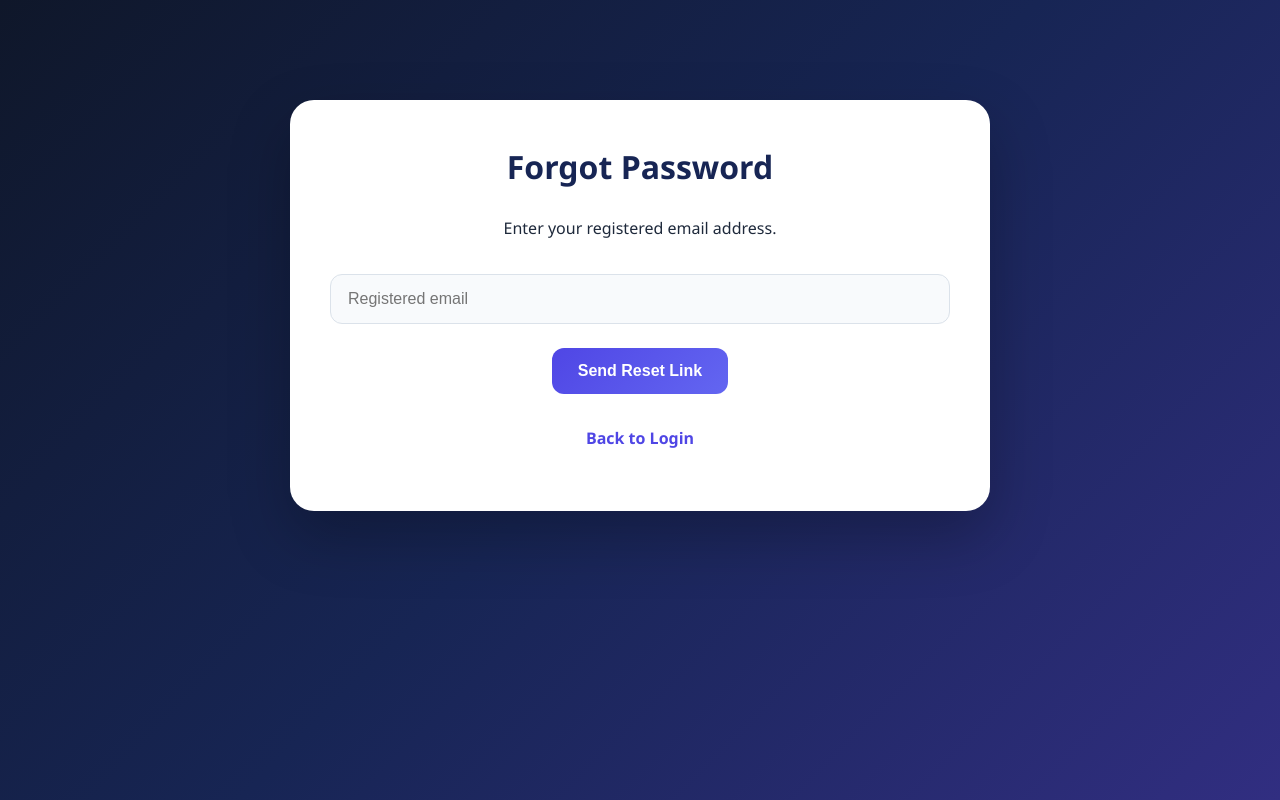
After one commit to Malfuse7281/OnlineQuizApplication, a Flask app: page /forgot_password in a window 1280 px wide. The commit adds this page. Run offline with Flask 3, Linux system fonts and the light colour scheme.

Commit message:
Add password recovery and complete quiz application

```diff
--- a/app.py
+++ b/app.py
@@ -1,8 +1,12 @@
 
 from flask import Flask, render_template, request, redirect, url_for, session, flash
 from werkzeug.security import generate_password_hash, check_password_hash
+from itsdangerous import URLSafeTimedSerializer, SignatureExpired, BadSignature
 from database import db
 import models
+import os
+import smtplib
+from email.message import EmailMessage
 
 app = Flask(__name__)
 app.config["SECRET_KEY"] = "quiz_app_secret_key_change_later"
@@ -11,14 +15,50 @@ app.config["SQLALCHEMY_TRACK_MODIFICATIONS"] = False
 
 db.init_app(app)
 
+serializer = URLSafeTimedSerializer(app.config["SECRET_KEY"])
+
 with app.app_context():
     db.create_all()
+
+
+# -------------------- ACCESS CHECKS --------------------
 
 def admin_required():
     return "user_id" in session and session.get("role") == "admin"
 
+
 def student_required():
     return "user_id" in session and session.get("role") == "student"
+
+
+# -------------------- PASSWORD RESET EMAIL --------------------
+
+def send_reset_email(email, reset_link):
+    mail_user = os.getenv("MAIL_USERNAME")
+    mail_password = os.getenv("MAIL_PASSWORD")
+
+    if not mail_user or not mail_password:
+        print("\nPASSWORD RESET LINK:")
+        print(reset_link)
+        print()
+        return
+
+    msg = EmailMessage()
+    msg["Subject"] = "Online Quiz - Password Reset"
+    msg["From"] = mail_user
+    msg["To"] = email
+    msg.set_content(
+        f"Click the link below to reset your password:\n\n"
+        f"{reset_link}\n\n"
+        "This link expires in 30 minutes."
+    )
+
+    with smtplib.SMTP_SSL("smtp.gmail.com", 465) as server:
+        server.login(mail_user, mail_password)
+        server.send_message(msg)
+
+
+# -------------------- HOME --------------------
 
 @app.route("/")
 def home():
@@ -26,7 +66,11 @@ def home():
         if session.get("role") == "admin":
             return redirect(url_for("admin_dashboard"))
         return redirect(url_for("student_dashboard"))
+
     return render_template("index.html")
+
+
+# -------------------- REGISTRATION --------------------
 
 @app.route("/register", methods=["GET", "POST"])
 def register():
@@ -45,6 +89,7 @@ def register():
             password=generate_password_hash(password),
             role="student"
         )
+
         db.session.add(user)
         db.session.commit()
 
@@ -52,6 +97,9 @@ def register():
         return redirect(url_for("login"))
 
     return render_template("register.html")
+
+
+# -------------------- LOGIN --------------------
 
 @app.route("/login", methods=["GET", "POST"])
 def login():
@@ -72,20 +120,99 @@ def login():
 
     return render_template("login.html")
 
+
+# -------------------- LOGOUT --------------------
+
 @app.route("/logout")
 def logout():
     session.clear()
     return redirect(url_for("login"))
+
+
+# -------------------- FORGOT PASSWORD --------------------
+
+@app.route("/forgot_password", methods=["GET", "POST"])
+def forgot_password():
+    if request.method == "POST":
+        email = request.form["email"].strip().lower()
+        user = models.User.query.filter_by(email=email).first()
+
+        if user:
+            token = serializer.dumps(email, salt="password-reset")
+
+            reset_link = url_for(
+                "reset_password",
+                token=token,
+                _external=True
+            )
+
+            send_reset_email(email, reset_link)
+
+        flash("If the account exists, a reset link has been generated.")
+        return redirect(url_for("forgot_password"))
+
+    return render_template("forgot_password.html")
+
+
+@app.route("/reset_password/<token>", methods=["GET", "POST"])
+def reset_password(token):
+    try:
+        email = serializer.loads(
+            token,
+            salt="password-reset",
+            max_age=1800
+        )
+    except (SignatureExpired, BadSignature):
+        return render_template("reset_password.html", invalid=True)
+
+    user = models.User.query.filter_by(email=email).first()
+
+    if not user:
+        return render_template("reset_password.html", invalid=True)
+
+    if request.method == "POST":
+        password = request.form["password"]
+        confirm_password = request.form["confirm_password"]
+
+        if password != confirm_password:
+            flash("Passwords do not match.")
+            return render_template("reset_password.html", invalid=False)
+
+        if len(password) < 6:
+            flash("Password must contain at least 6 characters.")
+            return render_template("reset_password.html", invalid=False)
+
+        user.password = generate_password_hash(password)
+        db.session.commit()
+
+        flash("Password reset successfully. Please login.")
+        return redirect(url_for("login"))
+
+    return render_template("reset_password.html", invalid=False)
+
+
+# -------------------- ADMIN DASHBOARD --------------------
 
 @app.route("/admin_dashboard")
 def admin_dashboard():
     if not admin_required():
         return redirect(url_for("login"))
 
-    subjects = models.Subject.query.order_by(models.Subject.id.desc()).all()
-    quizzes = models.Quiz.query.order_by(models.Quiz.id.desc()).all()
-    questions = models.Question.query.order_by(models.Question.id.desc()).all()
-    attempts = models.Attempt.query.order_by(models.Attempt.attempted_at.desc()).all()
+    subjects = models.Subject.query.order_by(
+        models.Subject.id.desc()
+    ).all()
+
+    quizzes = models.Quiz.query.order_by(
+        models.Quiz.id.desc()
+    ).all()
+
+    questions = models.Question.query.order_by(
+        models.Question.id.desc()
+    ).all()
+
+    attempts = models.Attempt.query.order_by(
+        models.Attempt.attempted_at.desc()
+    ).all()
 
     return render_template(
         "admin_dashboard.html",
@@ -94,6 +221,9 @@ def admin_dashboard():
         questions=questions,
         attempts=attempts
     )
+
+
+# -------------------- SUBJECT MANAGEMENT --------------------
 
 @app.route("/add_subject", methods=["POST"])
 def add_subject():
@@ -105,13 +235,19 @@ def add_subject():
 
     if models.Subject.query.filter_by(name=name).first():
         flash("Subject already exists.")
+
     elif name:
-        subject = models.Subject(name=name, description=description)
+        subject = models.Subject(
+            name=name,
+            description=description
+        )
+
         db.session.add(subject)
         db.session.commit()
         flash("Subject added successfully.")
 
     return redirect(url_for("admin_dashboard"))
+
 
 @app.route("/delete_subject/<int:id>")
 def delete_subject(id):
@@ -123,12 +259,17 @@ def delete_subject(id):
     for quiz in subject.quizzes:
         for question in quiz.questions:
             db.session.delete(question)
+
         db.session.delete(quiz)
 
     db.session.delete(subject)
     db.session.commit()
+
     flash("Subject and its quizzes deleted.")
     return redirect(url_for("admin_dashboard"))
+
+
+# -------------------- QUIZ MANAGEMENT --------------------
 
 @app.route("/add_quiz", methods=["POST"])
 def add_quiz():
@@ -143,13 +284,15 @@ def add_quiz():
         quiz = models.Quiz(
             title=title,
             subject_id=subject_id,
-            duration=duration
+            duration=int(duration)
         )
+
         db.session.add(quiz)
         db.session.commit()
         flash("Quiz created successfully.")
 
     return redirect(url_for("admin_dashboard"))
+
 
 @app.route("/delete_quiz/<int:id>")
 def delete_quiz(id):
@@ -163,38 +306,34 @@ def delete_quiz(id):
 
     db.session.delete(quiz)
     db.session.commit()
+
     flash("Quiz deleted.")
+    return redirect(url_for("admin_dashboard"))
 
-    return redirect(url_for("admin_dashboard"))
+
+# -------------------- QUESTION MANAGEMENT --------------------
 
 @app.route("/add_question", methods=["POST"])
 def add_question():
     if not admin_required():
         return redirect(url_for("login"))
 
-    quiz_id = request.form["quiz_id"]
-    question_text = request.form["question_text"].strip()
-    option1 = request.form["option1"].strip()
-    option2 = request.form["option2"].strip()
-    option3 = request.form["option3"].strip()
-    option4 = request.form["option4"].strip()
-    correct_option = request.form["correct_option"]
-
     question = models.Question(
-        quiz_id=quiz_id,
-        question_text=question_text,
-        option1=option1,
-        option2=option2,
-        option3=option3,
-        option4=option4,
-        correct_option=correct_option
+        quiz_id=request.form["quiz_id"],
+        question_text=request.form["question_text"].strip(),
+        option1=request.form["option1"].strip(),
+        option2=request.form["option2"].strip(),
+        option3=request.form["option3"].strip(),
+        option4=request.form["option4"].strip(),
+        correct_option=request.form["correct_option"]
     )
 
     db.session.add(question)
     db.session.commit()
+
     flash("Question added.")
+    return redirect(url_for("admin_dashboard"))
 
-    return redirect(url_for("admin_dashboard"))
 
 @app.route("/delete_question/<int:id>")
 def delete_question(id):
@@ -202,11 +341,15 @@ def delete_question(id):
         return redirect(url_for("login"))
 
     question = models.Question.query.get_or_404(id)
+
     db.session.delete(question)
     db.session.commit()
 
     flash("Question deleted.")
     return redirect(url_for("admin_dashboard"))
+
+
+# -------------------- STUDENT DASHBOARD --------------------
 
 @app.route("/student_dashboard")
 def student_dashboard():
@@ -214,15 +357,21 @@ def student_dashboard():
         return redirect(url_for("login"))
 
     subjects = models.Subject.query.all()
+
     attempts = models.Attempt.query.filter_by(
         user_id=session["user_id"]
-    ).order_by(models.Attempt.attempted_at.desc()).all()
+    ).order_by(
+        models.Attempt.attempted_at.desc()
+    ).all()
 
     return render_template(
         "student_dashboard.html",
         subjects=subjects,
         attempts=attempts
     )
+
+
+# -------------------- TAKE QUIZ --------------------
 
 @app.route("/quiz/<int:id>")
 def take_quiz(id):
@@ -236,7 +385,14 @@ def take_quiz(id):
         flash("This quiz has no questions yet.")
         return redirect(url_for("student_dashboard"))
 
-    return render_template("quiz.html", quiz=quiz, questions=questions)
+    return render_template(
+        "quiz.html",
+        quiz=quiz,
+        questions=questions
+    )
+
+
+# -------------------- SUBMIT QUIZ --------------------
 
 @app.route("/submit_quiz/<int:id>", methods=["POST"])
 def submit_quiz(id):
@@ -249,6 +405,7 @@ def submit_quiz(id):
 
     for question in questions:
         selected = request.form.get(str(question.id))
+
         if selected == question.correct_option:
             score += 1
 
@@ -260,6 +417,7 @@ def submit_quiz(id):
         score=score,
         total=total
     )
+
     db.session.add(attempt)
     db.session.commit()
 
@@ -270,5 +428,8 @@ def submit_quiz(id):
         total=total
     )
 
+
+# -------------------- RUN APPLICATION --------------------
+
 if __name__ == "__main__":
     app.run(debug=True)
--- a/static/style.css
+++ b/static/style.css
@@ -1,69 +1,265 @@
+
+/* ---------------- GLOBAL ---------------- */
+
+* {
+    box-sizing: border-box;
+    margin: 0;
+    padding: 0;
+}
 
 body {
-    font-family: Arial, sans-serif;
-    background: #eef2f7;
-    margin: 0;
-    padding: 20px;
+    font-family: "Segoe UI", Arial, sans-serif;
+    min-height: 100vh;
+    background: linear-gradient(135deg, #0f172a, #172554, #312e81);
+    color: #1e293b;
+    padding: 40px 20px;
 }
 
 .container {
-    width: 90%;
-    max-width: 450px;
-    margin: 50px auto;
-    background: white;
-    padding: 30px;
-    border-radius: 12px;
-    box-shadow: 0 4px 15px rgba(0,0,0,0.1);
+    width: 100%;
+    max-width: 700px;
+    margin: 60px auto;
+    padding: 45px 40px;
+    background: #ffffff;
+    border-radius: 24px;
+    box-shadow: 0 25px 60px rgba(0, 0, 0, 0.25);
     text-align: center;
 }
 
+/* ---------------- HEADINGS ---------------- */
+
 h1 {
-    color: #243b55;
+    font-size: 32px;
+    color: #172554;
+    margin-bottom: 28px;
+    font-weight: 700;
 }
 
-h2, h3 {
-    color: #334e68;
+h2 {
+    color: #1e293b;
+    margin-bottom: 20px;
 }
 
-input:not([type="radio"]), select {
-    width: 90%;
-    padding: 12px;
-    margin: 10px 0;
-    border: 1px solid #ccc;
-    border-radius: 6px;
-    box-sizing: border-box;
+h3 {
+    margin-bottom: 12px;
+    color: #334155;
+}
+
+p {
+    margin: 15px 0;
+    font-size: 16px;
+    line-height: 1.6;
+}
+
+/* ---------------- INPUTS ---------------- */
+
+input,
+select,
+textarea {
+    width: 100%;
+    padding: 15px 17px;
+    margin: 12px 0;
+    border: 1px solid #dbe2ea;
+    border-radius: 12px;
+    font-size: 16px;
+    outline: none;
+    transition: 0.3s;
+    background: #f8fafc;
+    color: #1e293b;
+}
+
+input:focus,
+select:focus,
+textarea:focus {
+    border-color: #6366f1;
+    background: #ffffff;
+    box-shadow: 0 0 0 4px rgba(99, 102, 241, 0.12);
+}
+
+/* ---------------- BUTTONS ---------------- */
+
+button {
+    padding: 14px 26px;
+    border: none;
+    border-radius: 12px;
+    background: linear-gradient(135deg, #4f46e5, #6366f1);
+    color: white;
+    font-size: 16px;
+    font-weight: 600;
+    cursor: pointer;
+    transition: 0.3s;
+    margin: 12px 5px;
+}
+
+button:hover {
+    transform: translateY(-2px);
+    box-shadow: 0 8px 20px rgba(79, 70, 229, 0.3);
+}
+
+button:active {
+    transform: scale(0.97);
+}
+
+/* ---------------- LINKS ---------------- */
+
+a {
+    color: #4f46e5;
+    text-decoration: none;
+    font-weight: 600;
+    transition: 0.2s;
+}
+
+a:hover {
+    color: #312e81;
+    text-decoration: underline;
+}
+
+/* ---------------- FORMS ---------------- */
+
+form {
+    margin: 20px 0;
+}
+
+label {
+    display: block;
+    text-align: left;
+    margin-top: 15px;
+    font-weight: 600;
+    color: #334155;
+}
+
+/* ---------------- QUIZ ---------------- */
+
+.question {
+    text-align: left;
+    background: #f8fafc;
+    border: 1px solid #e2e8f0;
+    padding: 22px;
+    border-radius: 16px;
+    margin: 20px 0;
+}
+
+.question p {
+    font-weight: 600;
 }
 
 input[type="radio"] {
-    margin: 8px;
+    width: auto;
+    margin: 10px;
+    accent-color: #4f46e5;
 }
 
-button {
-    padding: 12px 20px;
-    background: #315efb;
-    color: white;
-    border: none;
-    border-radius: 6px;
-    cursor: pointer;
-    margin: 8px;
+.timer {
+    background: #eef2ff;
+    color: #4338ca;
+    padding: 15px;
+    border-radius: 12px;
+    font-weight: 700;
+    margin-bottom: 20px;
 }
 
-button:hover {
-    background: #2448c5;
+/* ---------------- TABLES ---------------- */
+
+table {
+    width: 100%;
+    border-collapse: collapse;
+    margin: 20px 0;
+    background: white;
+    border-radius: 12px;
+    overflow: hidden;
 }
 
-a {
-    color: #315efb;
-    text-decoration: none;
+th {
+    background: #312e81;
+    color: white;
+    padding: 14px;
 }
 
-.message {
-    color: #d35400;
-    font-weight: bold;
+td {
+    padding: 14px;
+    border-bottom: 1px solid #e2e8f0;
 }
 
-hr {
-    margin: 30px 0;
-    border: 0;
-    border-top: 1px solid #ddd;
+tr:hover {
+    background: #f8fafc;
 }
+
+/* ---------------- FLASH MESSAGES ---------------- */
+
+.message,
+.flash {
+    padding: 14px;
+    border-radius: 12px;
+    background: #eef2ff;
+    color: #3730a3;
+    margin: 15px 0;
+}
+
+/* ---------------- DASHBOARDS ---------------- */
+
+.dashboard {
+    max-width: 1100px;
+}
+
+.card {
+    background: #f8fafc;
+    padding: 25px;
+    border: 1px solid #e2e8f0;
+    border-radius: 18px;
+    margin: 20px 0;
+    text-align: left;
+}
+
+.card:hover {
+    box-shadow: 0 8px 24px rgba(0, 0, 0, 0.06);
+}
+
+ul {
+    list-style: none;
+}
+
+li {
+    padding: 10px 0;
+}
+
+/* ---------------- RESULT ---------------- */
+
+.result {
+    background: #eef2ff;
+    border-radius: 18px;
+    padding: 30px;
+    margin: 20px 0;
+}
+
+.score {
+    font-size: 42px;
+    color: #4f46e5;
+    font-weight: 800;
+}
+
+/* ---------------- RESPONSIVE ---------------- */
+
+@media (max-width: 768px) {
+    body {
+        padding: 15px;
+    }
+
+    .container {
+        margin: 25px auto;
+        padding: 30px 20px;
+    }
+
+    h1 {
+        font-size: 26px;
+    }
+
+    input,
+    select,
+    textarea {
+        font-size: 15px;
+    }
+
+    table {
+        font-size: 14px;
+    }
+}
--- /dev/null
+++ b/templates/forgot_password.html
@@ -0,0 +1,28 @@
+<!DOCTYPE html>
+<html>
+<head>
+    <title>Forgot Password</title>
+    <link rel="stylesheet" href="{{ url_for('static', filename='style.css') }}">
+</head>
+<body>
+    <div class="container">
+        <h1>Forgot Password</h1>
+
+        <p>Enter your registered email address.</p>
+
+        {% with messages = get_flashed_messages() %}
+            {% for message in messages %}
+                <p>{{ message }}</p>
+            {% endfor %}
+        {% endwith %}
+
+        <form method="POST">
+            <input type="email" name="email"
+                   placeholder="Registered email" required>
+            <button type="submit">Send Reset Link</button>
+        </form>
+
+        <p><a href="{{ url_for('login') }}">Back to Login</a></p>
+    </div>
+</body>
+</html>
--- a/templates/login.html
+++ b/templates/login.html
@@ -22,6 +22,7 @@
         </form>
 
         <p>New student? <a href="{{ url_for('register') }}">Register</a></p>
+        <p><a href="{{ url_for('forgot_password') }}">Forgot Password?</a></p>
         <a href="{{ url_for('home') }}">Home</a>
     </div>
 </body>
```
Also changed, not shown: templates/reset_password.html (added, +40 -0 lines).
